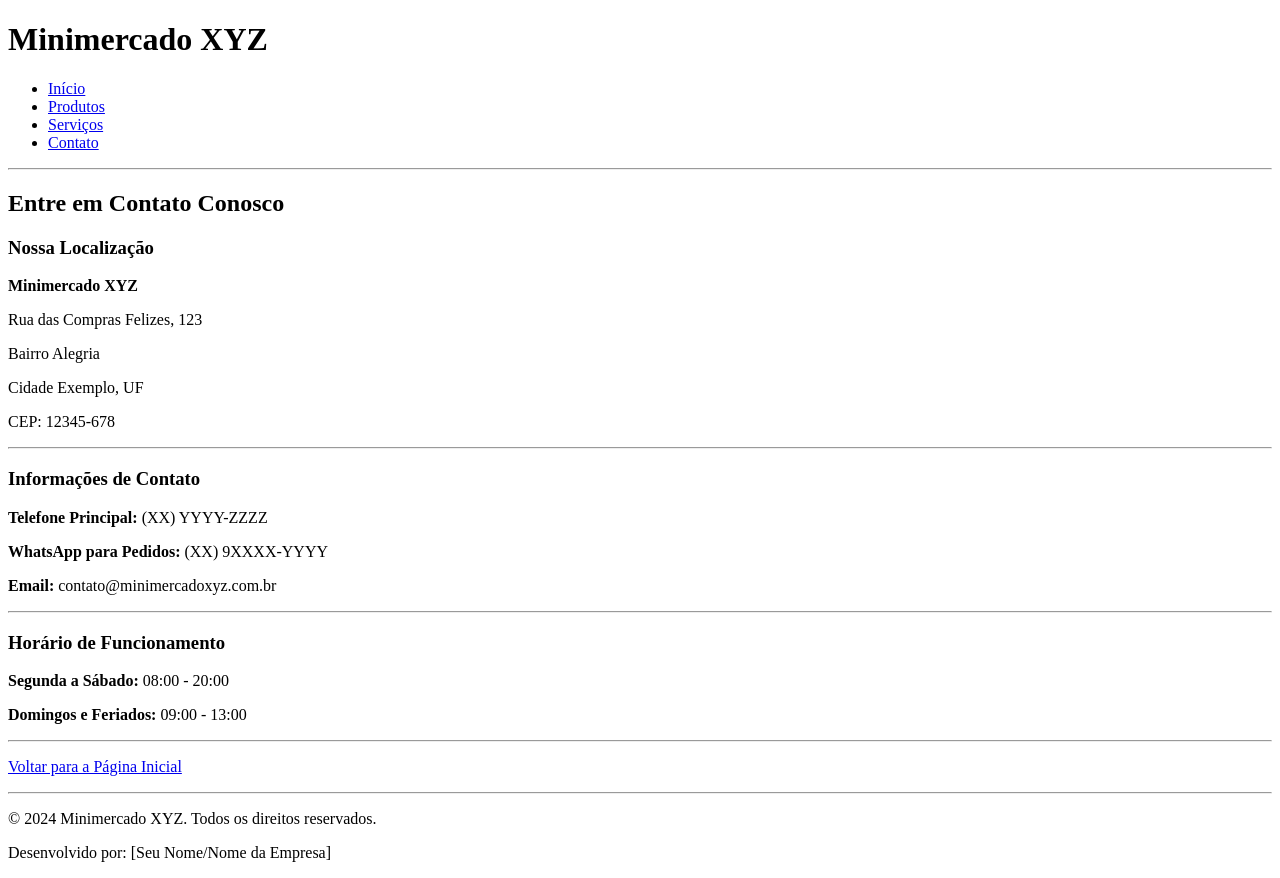
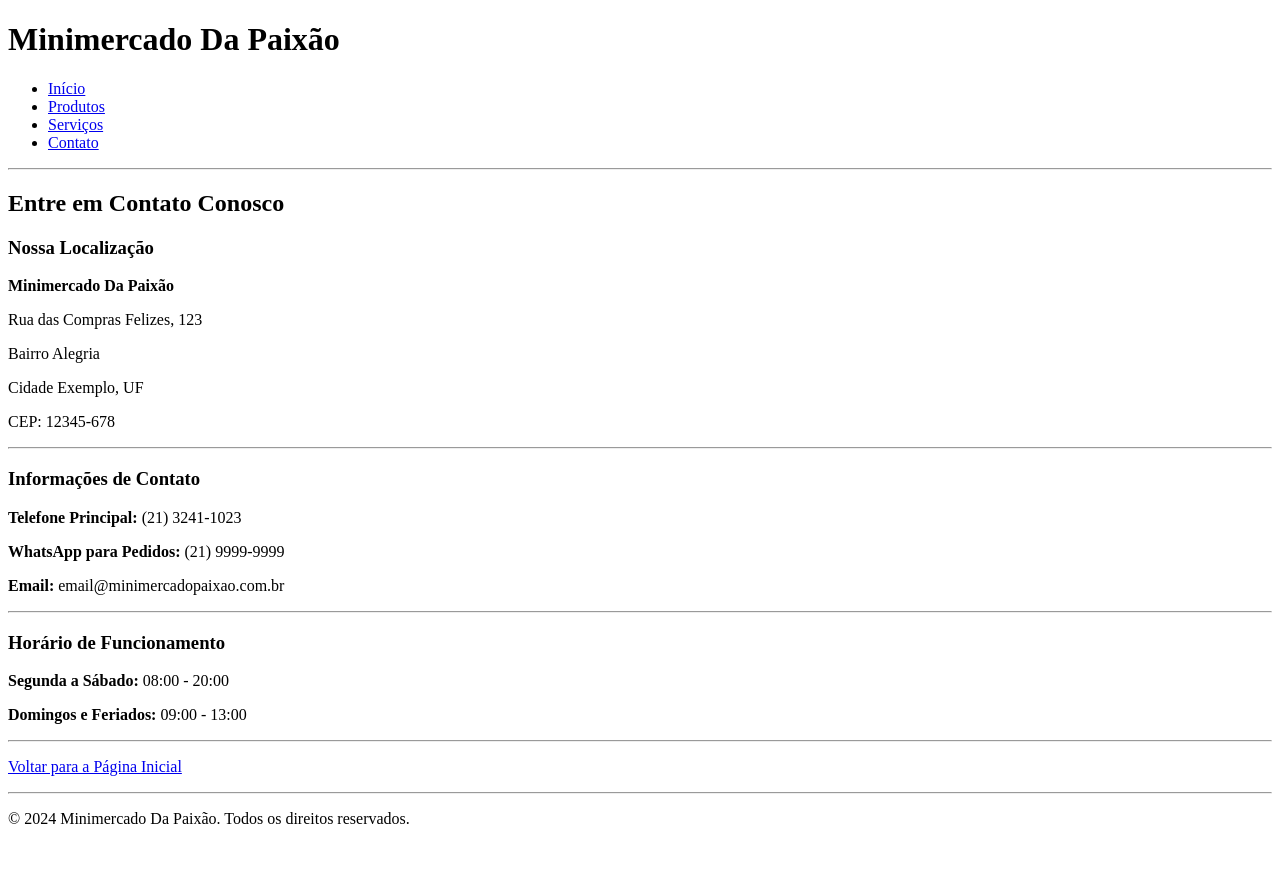
Before and after one commit to IaveL/minimercado-fase1, a plain HTML site: page contato.html in a window 1280 px wide. After the commit the page ends 844 px from the top, so only its background shows below. Drawn offline with Linux system fonts and the light colour scheme.

Commit message:
corrige path

```diff
--- a/contato.html
+++ b/contato.html
@@ -3,17 +3,17 @@
   <head>
     <meta charset="UTF-8" />
     <meta name="viewport" content="width=device-width, initial-scale=1.0" />
-    <title>Contato - Minimercado XYZ</title>
+    <title>Contato - Minimercado Da Paixão</title>
   </head>
   <body>
     <header>
-      <h1>Minimercado XYZ</h1>
+      <h1>Minimercado Da Paixão</h1>
       <nav>
         <ul>
-          <li><a href="/index.html">Início</a></li>
-          <li><a href="/produtos.html">Produtos</a></li>
-          <li><a href="/servicos.html">Serviços</a></li>
-          <li><a href="/contato.html">Contato</a></li>
+          <li><a href="index.html">Início</a></li>
+          <li><a href="produtos.html">Produtos</a></li>
+          <li><a href="servicos.html">Serviços</a></li>
+          <li><a href="contato.html">Contato</a></li>
         </ul>
       </nav>
       <hr />
@@ -24,7 +24,7 @@
 
       <section>
         <h3>Nossa Localização</h3>
-        <p><strong>Minimercado XYZ</strong></p>
+        <p><strong>Minimercado Da Paixão</strong></p>
         <p>Rua das Compras Felizes, 123</p>
         <p>Bairro Alegria</p>
         <p>Cidade Exemplo, UF</p>
@@ -34,9 +34,9 @@
 
       <section>
         <h3>Informações de Contato</h3>
-        <p><strong>Telefone Principal:</strong> (XX) YYYY-ZZZZ</p>
-        <p><strong>WhatsApp para Pedidos:</strong> (XX) 9XXXX-YYYY</p>
-        <p><strong>Email:</strong> contato@minimercadoxyz.com.br</p>
+        <p><strong>Telefone Principal:</strong> (21) 3241-1023</p>
+        <p><strong>WhatsApp para Pedidos:</strong> (21) 9999-9999</p>
+        <p><strong>Email:</strong> email@minimercadopaixao.com.br</p>
       </section>
       <hr />
 
@@ -54,8 +54,7 @@
 
     <footer>
       <hr />
-      <p>&copy; 2024 Minimercado XYZ. Todos os direitos reservados.</p>
-      <p>Desenvolvido por: [Seu Nome/Nome da Empresa]</p>
+      <p>&copy; 2024 Minimercado Da Paixão. Todos os direitos reservados.</p>
     </footer>
   </body>
 </html>
```
Also changed, not shown: index.html (+7 -7 lines), produtos.html (+9 -9 lines), servicos.html (+9 -9 lines).
